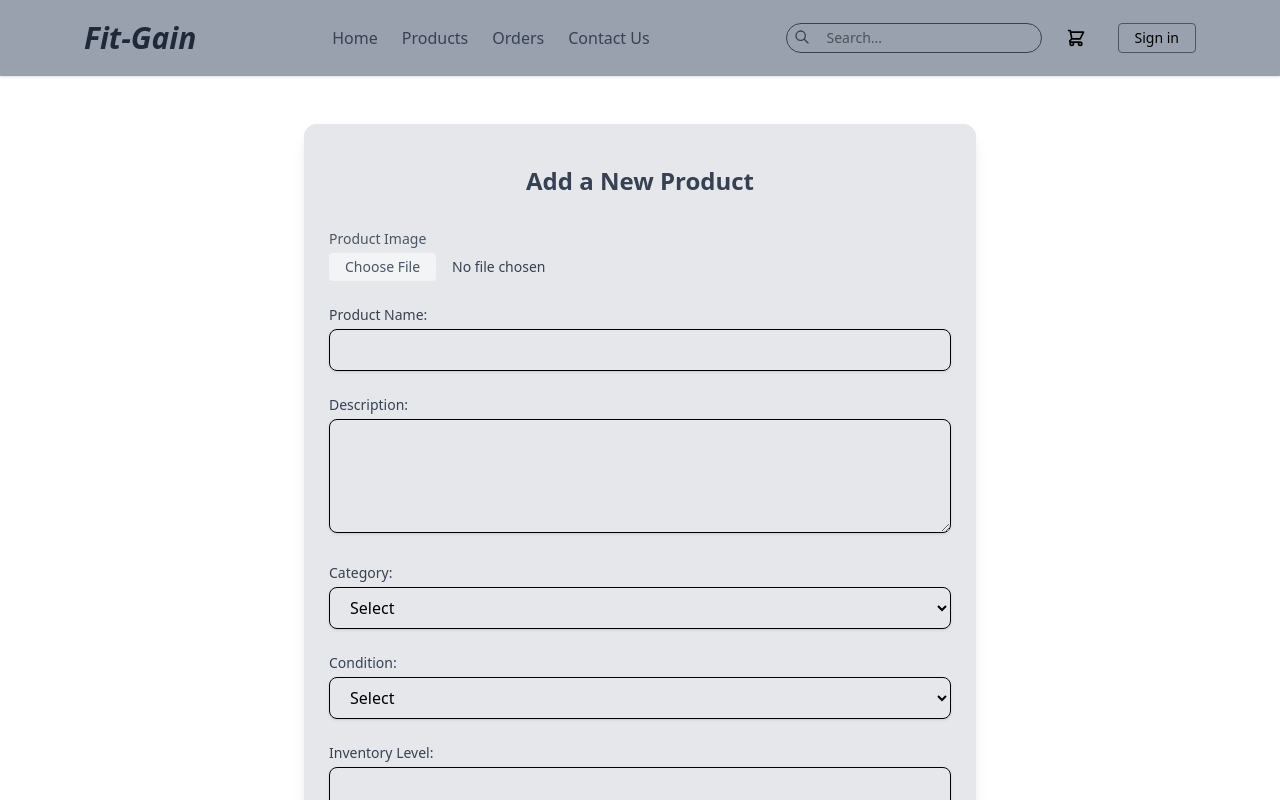
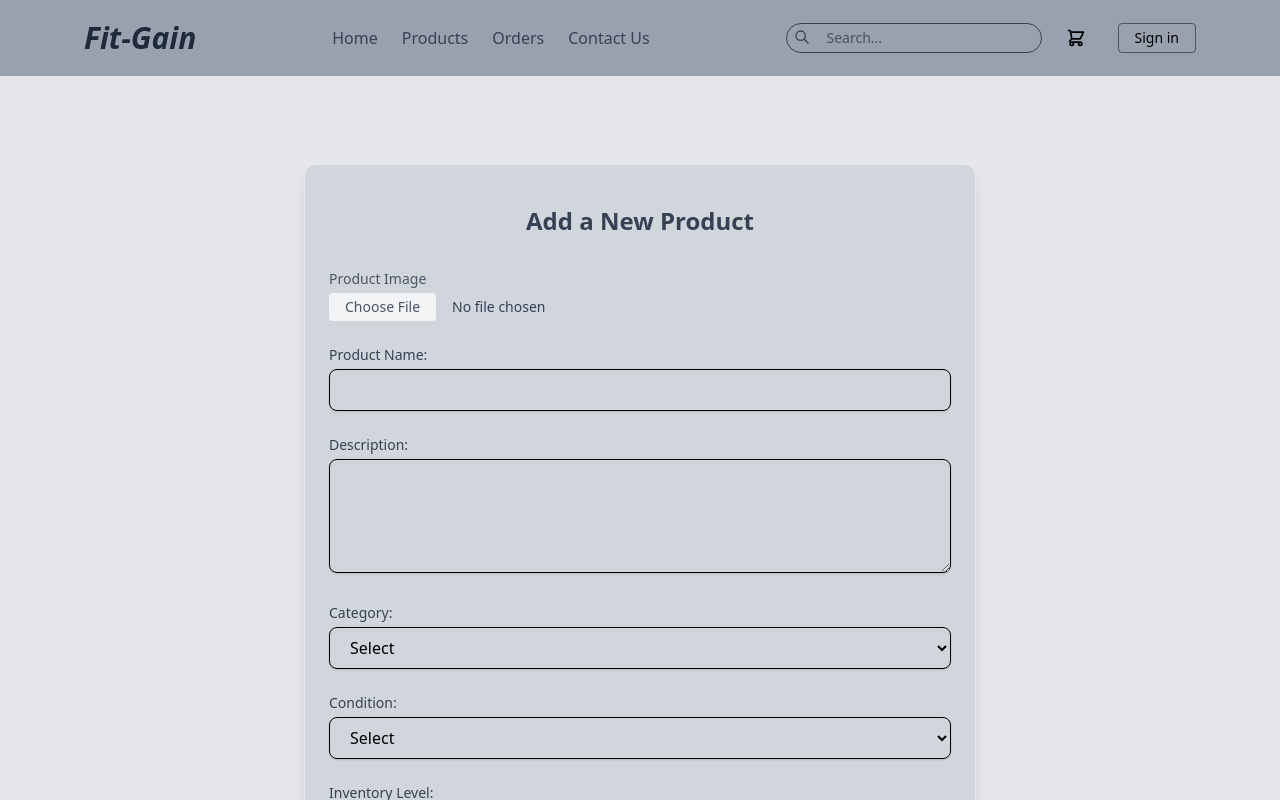
Before and after one commit to manulbp/fitgainTest, a React (Vite) app in the folder frontend/: page /product in a window 1280 px wide. Shown: the top 800 px of the page. Built offline with nearby package versions, Linux system fonts and the light colour scheme.

Commit message:
Update Product.jsx

```diff
--- a/frontend/pages/Product.jsx
+++ b/frontend/pages/Product.jsx
@@ -96,7 +96,8 @@ const Product = () => {
   };
 
   return (
-    <div className="max-w-2xl mx-auto mt-12 px-6 py-10 bg-gray-200 rounded-xl shadow-lg border border-gray-200">
+    <div className="min-h-screen bg-gray-200 py-10 px-4">
+    <div className="max-w-2xl mx-auto mt-12 px-6 py-10 bg-gray-300 rounded-xl shadow-lg border border-gray-200">
       <h1 className="text-2xl font-semibold text-gray-700 text-center mb-8">Add a New Product</h1>
 
       <form className="space-y-6" onSubmit={handleSubmit}>
@@ -226,6 +227,7 @@ const Product = () => {
         </button>
       </form>
     </div>
+    </div>
   );
 };
 
```
